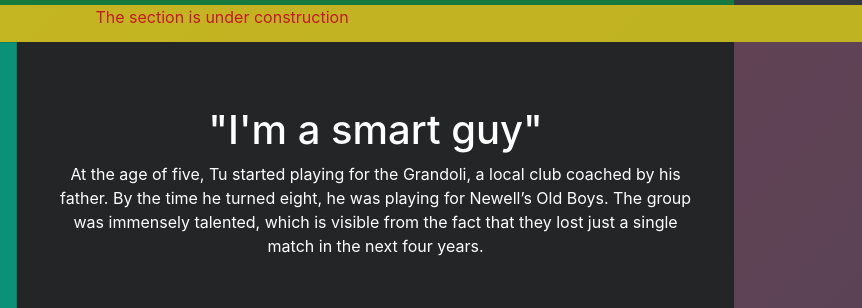
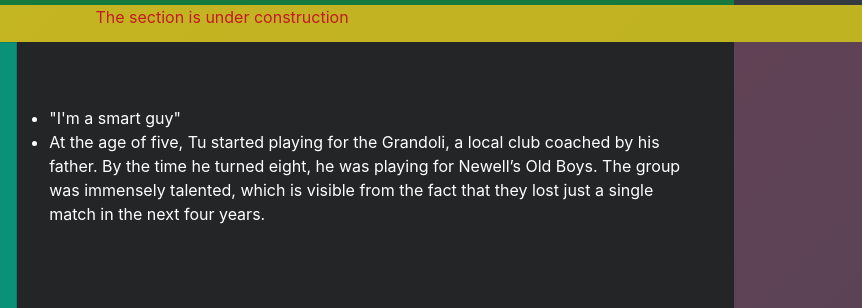
Before and after one commit to voxqhuy/adiboo1, a plain HTML site: page Profile Page/profile.html in a window 1280 px wide. Shown: the part 51-359 px from the top of the page, 418-1280 px from the left. Drawn offline with nearby package versions, Linux system fonts and the light colour scheme; no server answers.

Commit message:
delete text center in jumbotron

```diff
--- a/Profile Page/profile.html
+++ b/Profile Page/profile.html
@@ -66,8 +66,10 @@
 					</div>
 					<div class="profileInfo">
 						<div class="jumbotron">
-							<h1>"I'm a smart guy"</h1>
-							<p>At the age of five, Tu started playing for the Grandoli, a local club coached by his father. By the time he turned eight, he was playing for Newell’s Old Boys. The group was immensely talented, which is visible from the fact that they lost just a single match in the next four years.</p>
+							<ul>
+								<li>"I'm a smart guy"</li>
+								<li>At the age of five, Tu started playing for the Grandoli, a local club coached by his father. By the time he turned eight, he was playing for Newell’s Old Boys. The group was immensely talented, which is visible from the fact that they lost just a single match in the next four years.</li>
+							</ul>
 						</div>
 					</div>
 				</div>
--- a/css/style.css
+++ b/css/style.css
@@ -199,7 +199,6 @@ body {
 	height: 100%;
 	width: 100%;
 	background-color: #242527;
-	text-align: center;
 }
 
 .pagination li a{
```
